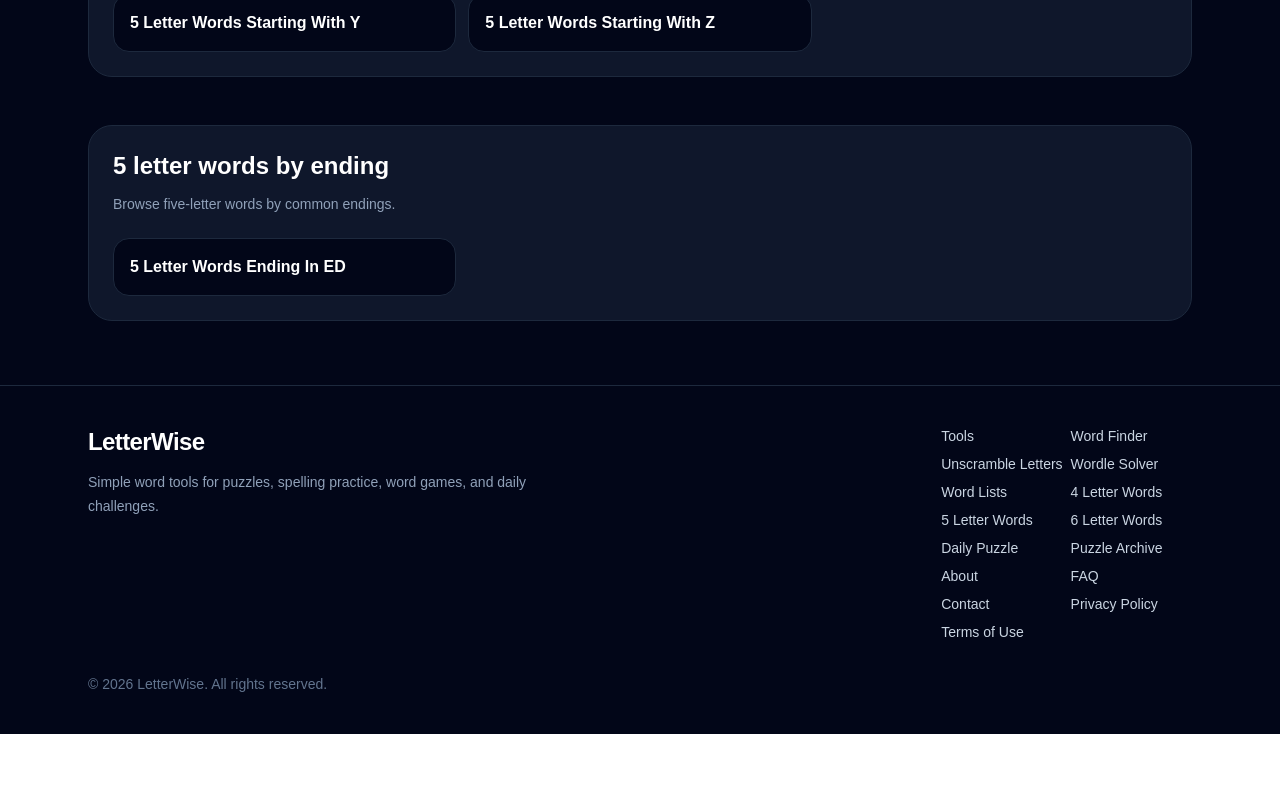
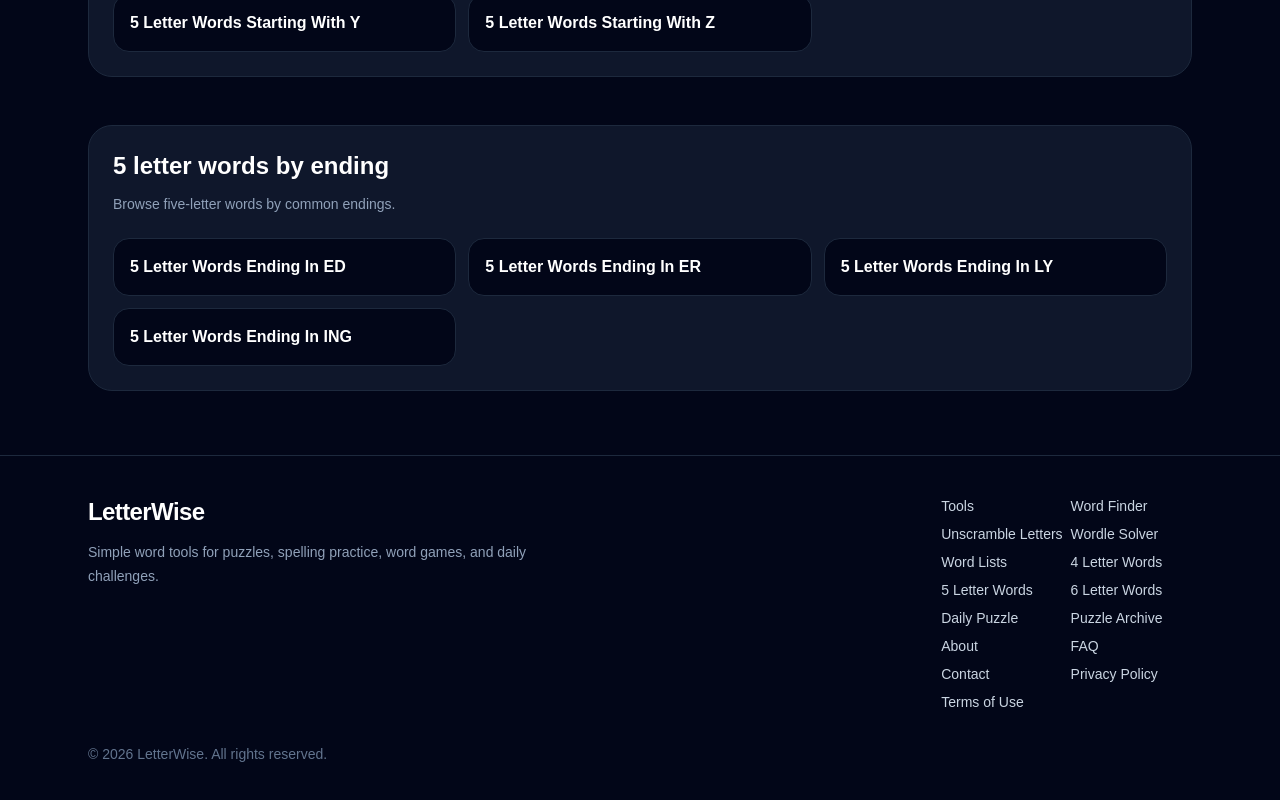
Before and after one commit to LetterWise/letterwise, a Next.js app: page /word-lists in a window 1280 px wide. Shown: the part 1388-2188 px from the top of the page. Before the commit the page ends 2122 px from the top, so only its background shows below. Built offline with nearby package versions, Linux system fonts and the light colour scheme.

Commit message:
Add more 5 letter word ending pages

```diff
--- /dev/null
+++ b/app/5-letter-words-ending-in-er/page.tsx
@@ -0,0 +1,11 @@
+import FiveLetterEndingPage from "@/components/FiveLetterEndingPage";
+
+export const metadata = {
+  title: "5 Letter Words Ending In ER | LetterWise",
+  description:
+    "Browse useful 5 letter words ending in ER for Wordle, word games, spelling practice, crossword clues, and vocabulary building.",
+};
+
+export default function FiveLetterWordsEndingInERPage() {
+  return <FiveLetterEndingPage ending="er" />;
+}
--- /dev/null
+++ b/app/5-letter-words-ending-in-ing/page.tsx
@@ -0,0 +1,11 @@
+import FiveLetterEndingPage from "@/components/FiveLetterEndingPage";
+
+export const metadata = {
+  title: "5 Letter Words Ending In ING | LetterWise",
+  description:
+    "Browse useful 5 letter words ending in ING for Wordle, word games, spelling practice, crossword clues, and vocabulary building.",
+};
+
+export default function FiveLetterWordsEndingInINGPage() {
+  return <FiveLetterEndingPage ending="ing" />;
+}
--- /dev/null
+++ b/app/5-letter-words-ending-in-ly/page.tsx
@@ -0,0 +1,11 @@
+import FiveLetterEndingPage from "@/components/FiveLetterEndingPage";
+
+export const metadata = {
+  title: "5 Letter Words Ending In LY | LetterWise",
+  description:
+    "Browse useful 5 letter words ending in LY for Wordle, word games, spelling practice, crossword clues, and vocabulary building.",
+};
+
+export default function FiveLetterWordsEndingInLYPage() {
+  return <FiveLetterEndingPage ending="ly" />;
+}
--- a/app/word-lists/page.tsx
+++ b/app/word-lists/page.tsx
@@ -11,6 +11,9 @@ const startingLetterPages = "abcdefghijklmnopqrstuvwxyz".split("").map((letter)
 
 const endingPages = [
   { href: "/5-letter-words-ending-in-ed", label: "5 Letter Words Ending In ED" },
+  { href: "/5-letter-words-ending-in-er", label: "5 Letter Words Ending In ER" },
+  { href: "/5-letter-words-ending-in-ly", label: "5 Letter Words Ending In LY" },
+  { href: "/5-letter-words-ending-in-ing", label: "5 Letter Words Ending In ING" },
 ];
 
 export const metadata = {
```
